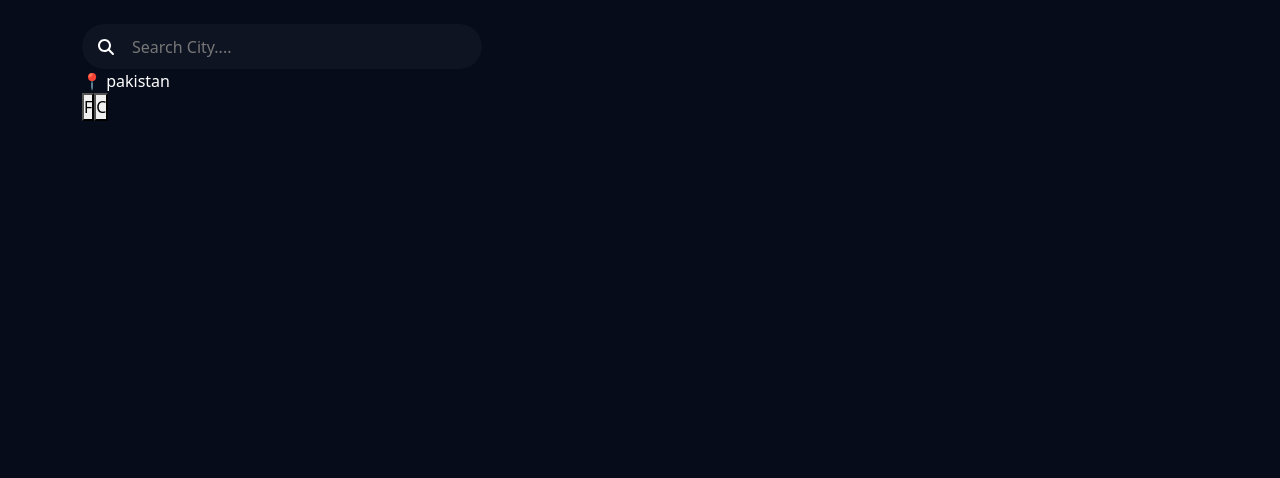
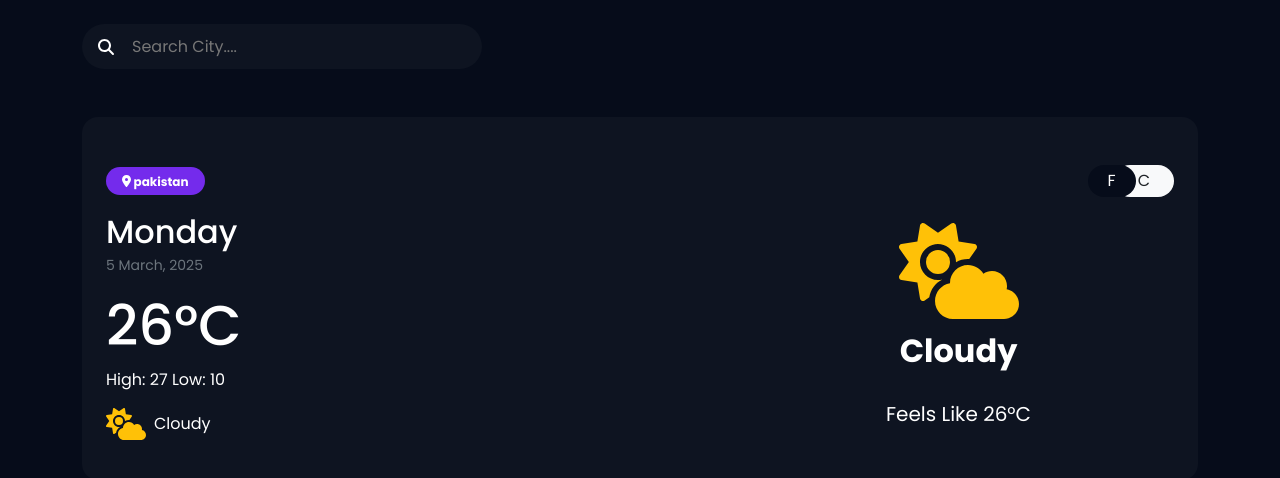
Before and after one commit to MAbdullah-dev/React_weather_app, a React (Vite) app: page / in a window 1280 px wide. Shown: the top 478 px of the page. Built offline with nearby package versions, Linux system fonts and the light colour scheme.

Commit message:
weathercard complete mostly

```diff
--- a/src/App.jsx
+++ b/src/App.jsx
@@ -11,7 +11,7 @@ const App = () => {
       <div className="app-container">
         <Container>
           <Searchbar />
-          <div className="main-component">
+          <div className="main-component pt-5">
             <MainWeatherCard />
           </div>
         </Container>
--- a/src/components/MainWeatherCard.jsx
+++ b/src/components/MainWeatherCard.jsx
@@ -1,18 +1,41 @@
+import { faCloudSun, faLocationDot } from '@fortawesome/free-solid-svg-icons';
+import { FontAwesomeIcon } from '@fortawesome/react-fontawesome';
 import React from 'react'
 
 const MainWeatherCard = () => {
     return (
         <>
-            <div className="weather-card">
-                <div className="weather-header">
-                    <span className="location">📍 pakistan</span>
-                    <div className="temp-toggle">
-                        <button className="active">F</button>
-                        <button>C</button>
+            <div className="weather-card p-4 rounded-4 pt-5">
+                {/* Header: Location & Temperature Toggle */}
+                <div className="header d-flex justify-content-between align-items-center">
+                    <span className="badge px-3 py-2 rounded-4"><FontAwesomeIcon icon={faLocationDot} /> pakistan</span>
+                    <div className="btn-group">
+                        <button className="card-btn left-btn border-0">F</button>
+                        <button className="card-btn right-btn border-0 bg-light text-dark">C</button>
+                    </div>
+                </div>
+
+                {/* Weather Info */}
+                <div className="row mt-3">
+                    <div className="col-7">
+                        <h2 className="mb-1 fs-2">Monday</h2>
+                        <p className="text-secondary small">5 March, 2025</p>
+                        <h1 className="display-4">26°C</h1>
+                        <p>High: 27 Low: 10</p>
+                        <p className="d-flex align-items-center">
+                            <FontAwesomeIcon icon={faCloudSun} className="text-warning me-2" size="2x" />
+                            Cloudy
+                        </p>
+
+                    </div>
+                    {/* Weather Icon */}
+                    <div className="col-5 d-flex justify-content-center align-items-center gap-2 flex-column">
+                        <FontAwesomeIcon icon={faCloudSun} className="text-warning" size="6x" />
+                        <p className='fs-2 fw-bold'>Cloudy</p>
+                        <p className='fs-5 fw-normal'>Feels Like 26°C</p>
                     </div>
                 </div>
             </div>
-
         </>
     );
 }
--- a/src/index.css
+++ b/src/index.css
@@ -1,7 +1,9 @@
+@import url('https://fonts.googleapis.com/css2?family=Poppins:ital,wght@0,100;0,200;0,300;0,400;0,500;0,600;0,700;0,800;0,900;1,100;1,200;1,300;1,400;1,500;1,600;1,700;1,800;1,900&display=swap');
 * {
   padding: 0;
+  margin: 0;
   box-sizing: border-box;
-  margin: 0;
+  font-family: "Poppins", sans-serif;
 }
 
 :root {
@@ -36,3 +38,34 @@
 .search-icon {
   left: 16px;
 }
+.weather-card {
+  background: var(--primary-color);
+  /* background: var(--primary-color);
+  border-radius: 20px */
+}
+.weather-card .header span{
+  background-color: #742BEC;
+}
+.weather-card .card-btn{
+  padding: 3px 20px;
+  border-radius: 20px;
+  outline: none;
+  outline: none;
+  background: #060C1A;
+  color: #ffffff;
+  position: relative;
+}
+.weather-card .left-btn{
+  position: relative;
+  z-index: 2;
+}
+.weather-card .right-btn{
+  position: relative;
+  margin-left: -22px;
+  z-index: 1;
+  padding: 4px 24px;
+}
+.weather-card .display-4
+{
+  font-weight: 500;
+}
```
